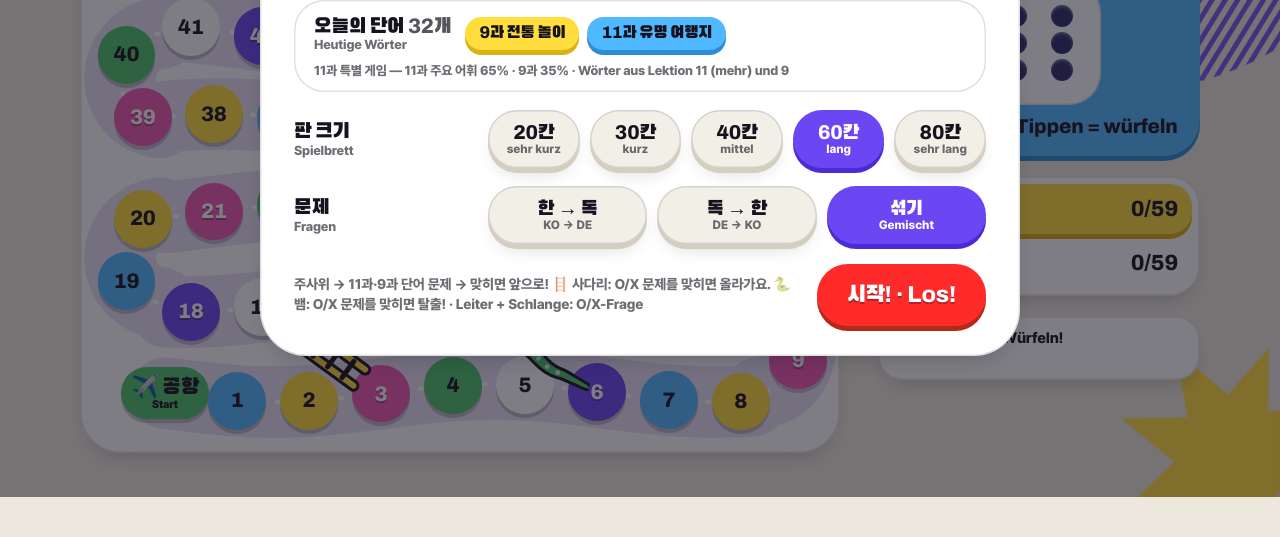
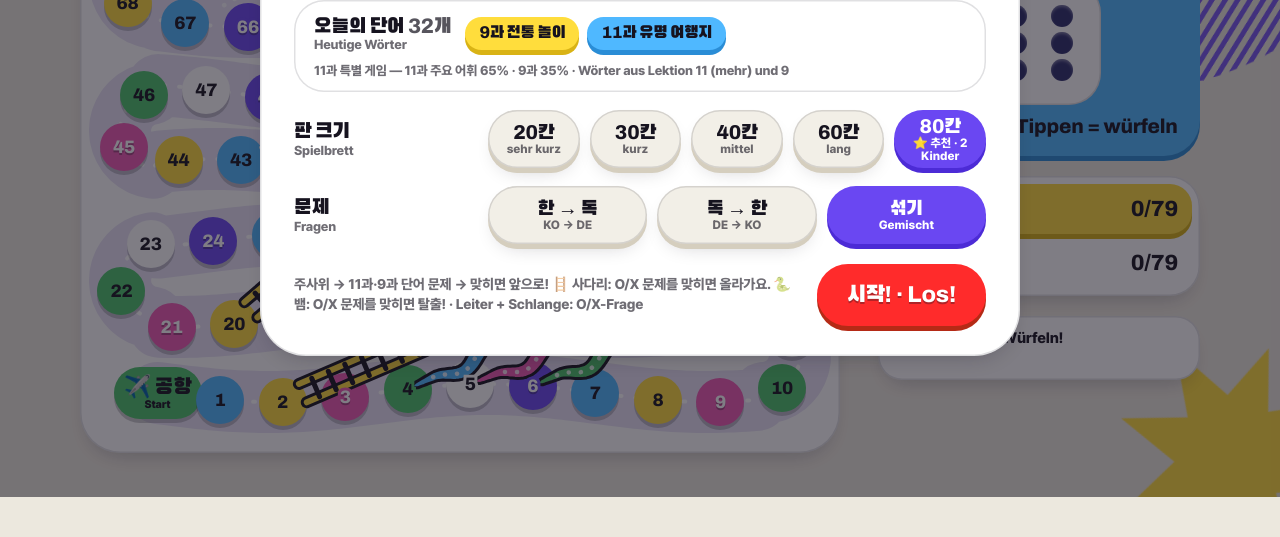
Before and after one commit to jjkim83-ui/Hangul, a plain HTML site: page jejuboard.html in a window 1280 px wide. Shown: the part 263-800 px from the top of the page. Drawn offline with Linux system fonts and the light colour scheme; no server answers.

Commit message:
11과 제주 뱀주사위: board length from class size (kids x tiles ~ 200), more ladders and snakes, no crossings
Co-Authored-By: Claude Opus 5.5 <noreply@anthropic.com>
Claude-Session: https://claude.ai/code/session_01Pr8xhmXAb4uTsjDVmEtUqs

```diff
--- a/jejuboard.html
+++ b/jejuboard.html
@@ -929,7 +929,12 @@ class Component extends DCLogic {
     super(props);
     this.GAME = 'race';
     this.ROSTER = this.loadPlayers();
-    this.state = { pool: null, setup: true, started: false, len: 60, dir: 'mix', ...this.fresh(60, true) };
+    this.state = { pool: null, setup: true, started: false, len: this.autoLen(), dir: 'mix', ...this.fresh(this.autoLen(), true) };
+  }
+  autoLen() {
+    // about 200 tiles in total: kids x board length, rounded to the nearest board size
+    const want = 200 / Math.max(1, this.ROSTER.length);
+    return [20, 30, 40, 60, 80].reduce((b, v) => Math.abs(v - want) < Math.abs(b - want) ? v : b, 60);
   }
   shuffle(a) { a = a.slice(); for (let i = a.length - 1; i > 0; i--) { const j = Math.floor(Math.random() * (i + 1)); const t = a[i]; a[i] = a[j]; a[j] = t; } return a; }
   sampleWords() {
@@ -1066,10 +1071,10 @@ class Component extends DCLogic {
   rowOf(k, len) { const L = this.layout(len); return Math.min(L.rows - 1, Math.floor(k / ((len - 1) / L.rows + 1e-9))); }
   makeJumps(len) {
     // more, shorter jumps (about 10-12 tiles) and always one snake near the finish
-    const n = len <= 20 ? 2 : len <= 30 ? 3 : len <= 40 ? 5 : len <= 60 ? 7 : 9;   // ladders and snakes each
+    const n = len <= 20 ? 3 : len <= 30 ? 4 : len <= 40 ? 6 : len <= 60 ? 9 : 11;   // ladders and snakes each (11과: denser)
     const L0 = this.layout(len), cells = L0.cells;
     const best = { jumps: {}, count: -1 };
-    for (let attempt = 0; attempt < 40; attempt++) {
+    for (let attempt = 0; attempt < 120; attempt++) {
       const res = this.tryJumps(len, n, cells, L0);
       if (res.final && Object.keys(res.jumps).length > best.count) { best.jumps = res.jumps; best.count = Object.keys(res.jumps).length; }
       if (best.count >= 2 * n) break;
@@ -1092,18 +1097,18 @@ class Component extends DCLogic {
       return ((d1 > 0) !== (d2 > 0)) && ((d3 > 0) !== (d4 > 0));
     };
     const cands = [];
-    const sMin = len <= 20 ? 4 : len <= 30 ? 6 : 8, sMax = len <= 20 ? 7 : len <= 30 ? 10 : 14;
+    const sMin = len <= 20 ? 3 : len <= 30 ? 4 : 6, sMax = len <= 20 ? 8 : len <= 30 ? 12 : 15;
     for (let lo = 2; lo < len - 2; lo++) for (let hi = lo + sMin; hi <= Math.min(len - 2, lo + sMax); hi++) {
       const A = cells[lo], B = cells[hi], dy = Math.abs(B.cy - A.cy), dx = Math.abs(B.cx - A.cx);
       if (dy < rowGap * 0.6 || dy > rowGap * 1.45 || dx > step * 6.5 || Math.hypot(dx, dy) < L0.dia * 2.1) continue;
-      if (cells.some((c, k) => k !== lo && k !== hi && near(c, A, B) < L0.dia * 0.42)) continue;
+      if (cells.some((c, k) => k !== lo && k !== hi && near(c, A, B) < L0.dia * 0.36)) continue;
       cands.push({ lo, hi, dx });
     }
     const ends = [0, len - 1], jumps = {}, segs = [];
     const fits = (c, up) => {
-      if (ends.some(e => Math.abs(e - c.lo) < 2 || Math.abs(e - c.hi) < 2)) return false;
+      if (ends.some(e => e === c.lo || e === c.hi)) return false;
       const A = cells[c.lo], B = cells[c.hi];
-      return !segs.some(sg => (sg[2] === up && cross(A, B, sg[0], sg[1])) || near(A, sg[0], sg[1]) < 18 || near(B, sg[0], sg[1]) < 18 || near(sg[0], A, B) < 18 || near(sg[1], A, B) < 18);
+      return !segs.some(sg => cross(A, B, sg[0], sg[1]) || near(A, sg[0], sg[1]) < 12 || near(B, sg[0], sg[1]) < 12 || near(sg[0], A, B) < 12 || near(sg[1], A, B) < 12);
     };
     const add = (c, up) => { ends.push(c.lo, c.hi); segs.push([cells[c.lo], cells[c.hi], up]); if (up) jumps[c.lo] = c.hi; else jumps[c.hi] = c.lo; };
     // 1. finale snake: head on one of the last 5 tiles before the goal (may lean more)
@@ -1621,11 +1626,11 @@ class Component extends DCLogic {
       startGame: () => this.startGame(),
       opt1Title: '판 크기', opt1Sub: 'Spielbrett',
       opt1: this.seg([
-        { v: 20, label: '20칸', sub: 'sehr kurz' },
-        { v: 30, label: '30칸', sub: 'kurz' },
-        { v: 40, label: '40칸', sub: 'mittel' },
-        { v: 60, label: '60칸', sub: 'lang' },
-        { v: 80, label: '80칸', sub: 'sehr lang' }
+        { v: 20, label: '20칸', sub: this.autoLen() === 20 ? '⭐ 추천 · ' + this.ROSTER.length + ' Kinder' : 'sehr kurz' },
+        { v: 30, label: '30칸', sub: this.autoLen() === 30 ? '⭐ 추천 · ' + this.ROSTER.length + ' Kinder' : 'kurz' },
+        { v: 40, label: '40칸', sub: this.autoLen() === 40 ? '⭐ 추천 · ' + this.ROSTER.length + ' Kinder' : 'mittel' },
+        { v: 60, label: '60칸', sub: this.autoLen() === 60 ? '⭐ 추천 · ' + this.ROSTER.length + ' Kinder' : 'lang' },
+        { v: 80, label: '80칸', sub: this.autoLen() === 80 ? '⭐ 추천 · ' + this.ROSTER.length + ' Kinder' : 'sehr lang' }
       ], s.len, 'len'),
       opt2Title: '문제', opt2Sub: 'Fragen',
       opt2: this.seg([
```
